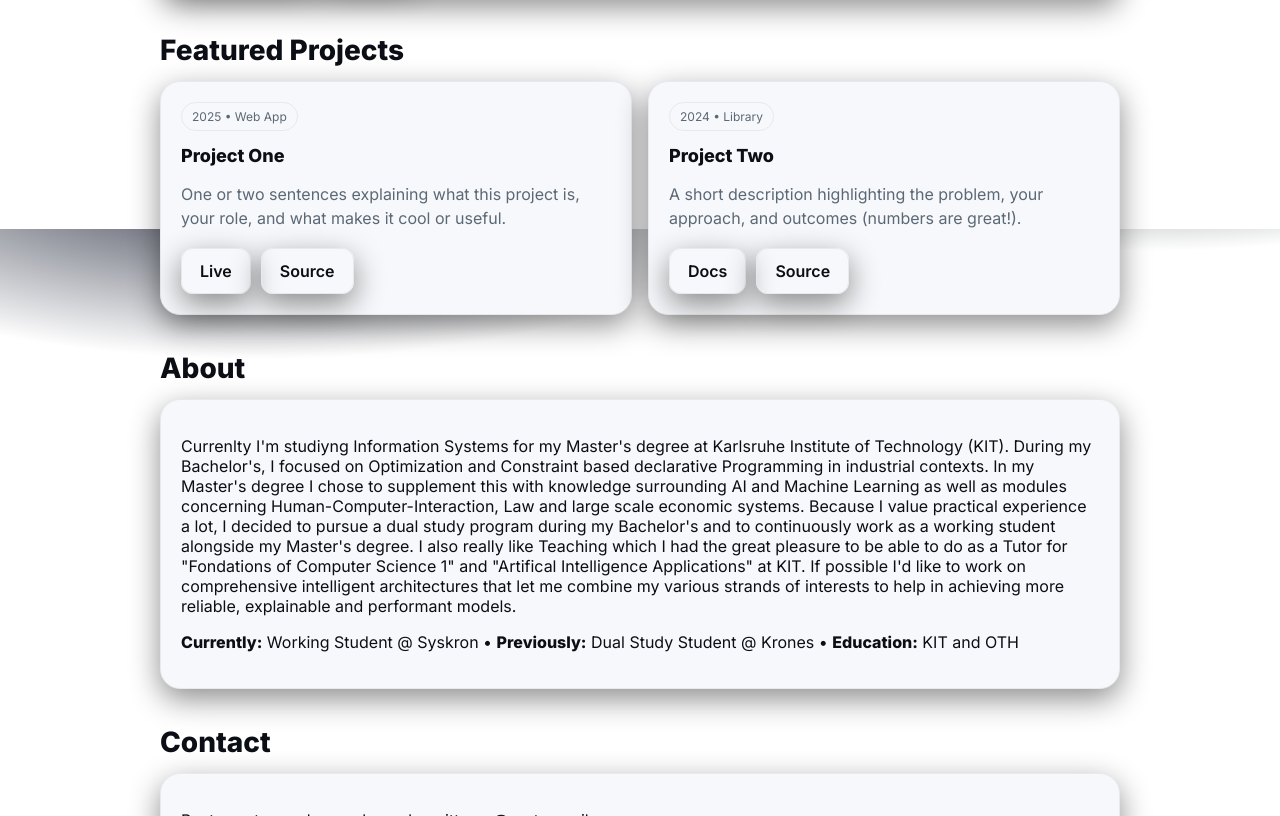
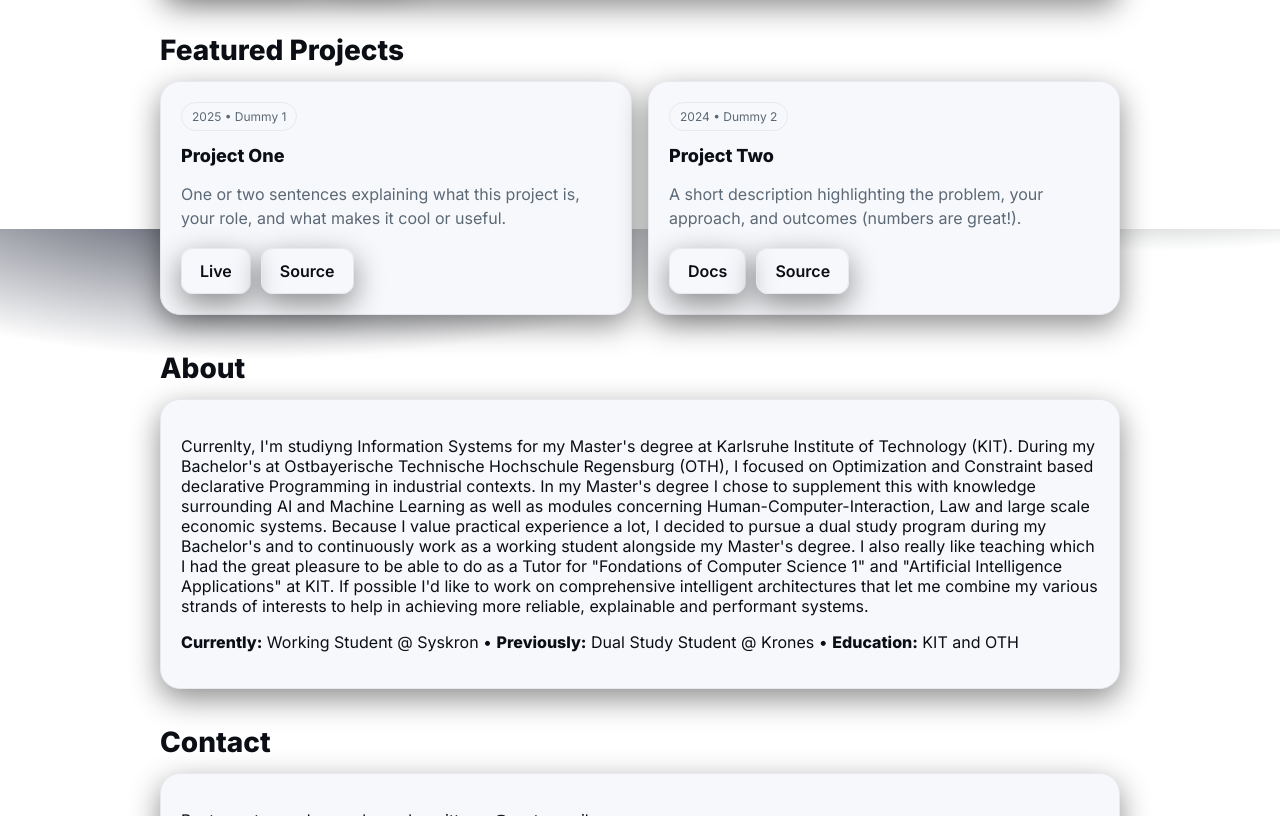
Before and after one commit to MittAlexander/MittAlexander.github.io, a plain HTML site: page index.html in a window 1280 px wide. Shown: the part 571-1387 px from the top of the page. Drawn offline with Linux system fonts and the light colour scheme.

Commit message:
Update index.html
Fixed spelling and title

```diff
--- a/index.html
+++ b/index.html
@@ -3,7 +3,7 @@
 <head>
   <meta charset="utf-8" />
   <meta name="viewport" content="width=device-width, initial-scale=1" />
-  <title>Your Name — Portfolio</title>
+  <title>Alexander Mittauer - Portfolio</title>
   <meta name="description" content="Personal site and portfolio of Alexander Mittauer: projects, experience, and contact." />
   <meta property="og:title" content="Alexander Mittauer — Portfolio" />
   <meta property="og:description" content="Personal site and portfolio of Alexander Mittauer." />
@@ -102,7 +102,7 @@
     <section class="hero card">
       <div>
         <h1>Hello, I’m <span style="background:linear-gradient(135deg,var(--accent),var(--accent-2)); -webkit-background-clip:text; background-clip:text; color:transparent">Alexander Mittauer</span>.</h1>
-        <p>I'm a Master's student in Information Systems at Karlsurhe Institute of Technology with a focus on AI and ML applications, production optimization and complex systems.”</p>
+        <p>I'm a Master's student in Information Systems at Karlsruhe Institute of Technology with a focus on AI and ML applications, production optimization and complex systems.</p>
         <div class="badges">
           <span class="badge">ML</span>
           <span class="badge">ASP</span>
@@ -123,7 +123,7 @@
       <h2>Featured Projects</h2>
       <div class="grid">
         <article class="project card col-6">
-          <span class="pill">2025 • Web App</span>
+          <span class="pill">2025 • Dummy 1</span>
           <h3>Project One</h3>
           <p>One or two sentences explaining what this project is, your role, and what makes it cool or useful.</p>
           <div class="links">
@@ -132,7 +132,7 @@
           </div>
         </article>
         <article class="project card col-6">
-          <span class="pill">2024 • Library</span>
+          <span class="pill">2024 • Dummy 2</span>
           <h3>Project Two</h3>
           <p>A short description highlighting the problem, your approach, and outcomes (numbers are great!).</p>
           <div class="links">
@@ -146,14 +146,14 @@
     <section id="about">
       <h2>About</h2>
       <div class="card">
-        <p>Currenlty I'm studiyng Information Systems for my Master's degree at Karlsruhe Institute of Technology (KIT). During my Bachelor's, I focused on Optimization and Constraint based declarative
-        Programming in industrial contexts. In my Master's degree I chose to supplement this with knowledge surrounding AI and Machine Learning as well as modules concerning Human-Computer-Interaction, Law and
-        large scale economic systems.
+        <p>Currenlty, I'm studiyng Information Systems for my Master's degree at Karlsruhe Institute of Technology (KIT). During my Bachelor's at Ostbayerische Technische Hochschule Regensburg (OTH), I focused on
+        Optimization and Constraint based declarative Programming in industrial contexts. In my Master's degree I chose to supplement this with knowledge surrounding AI and Machine Learning as well as modules
+        concerning Human-Computer-Interaction, Law and large scale economic systems.
 
         Because I value practical experience a lot, I decided to pursue a dual study program during my Bachelor's and to continuously work as a working student alongside my Master's degree. I also really like
-        Teaching which I had the great pleasure to be able to do as a Tutor for "Fondations of Computer Science 1" and "Artifical Intelligence Applications" at KIT.
+        teaching which I had the great pleasure to be able to do as a Tutor for "Fondations of Computer Science 1" and "Artificial Intelligence Applications" at KIT.
 
-        If possible I'd like to work on comprehensive intelligent architectures that let me combine my various strands of interests to help in achieving more reliable, explainable and performant models.</p>
+        If possible I'd like to work on comprehensive intelligent architectures that let me combine my various strands of interests to help in achieving more reliable, explainable and performant systems.</p>
         <p><strong>Currently:</strong> Working Student @ Syskron • <strong>Previously:</strong> Dual Study Student @ Krones • <strong>Education:</strong> KIT and OTH</p>
       </div>
     </section>
```
